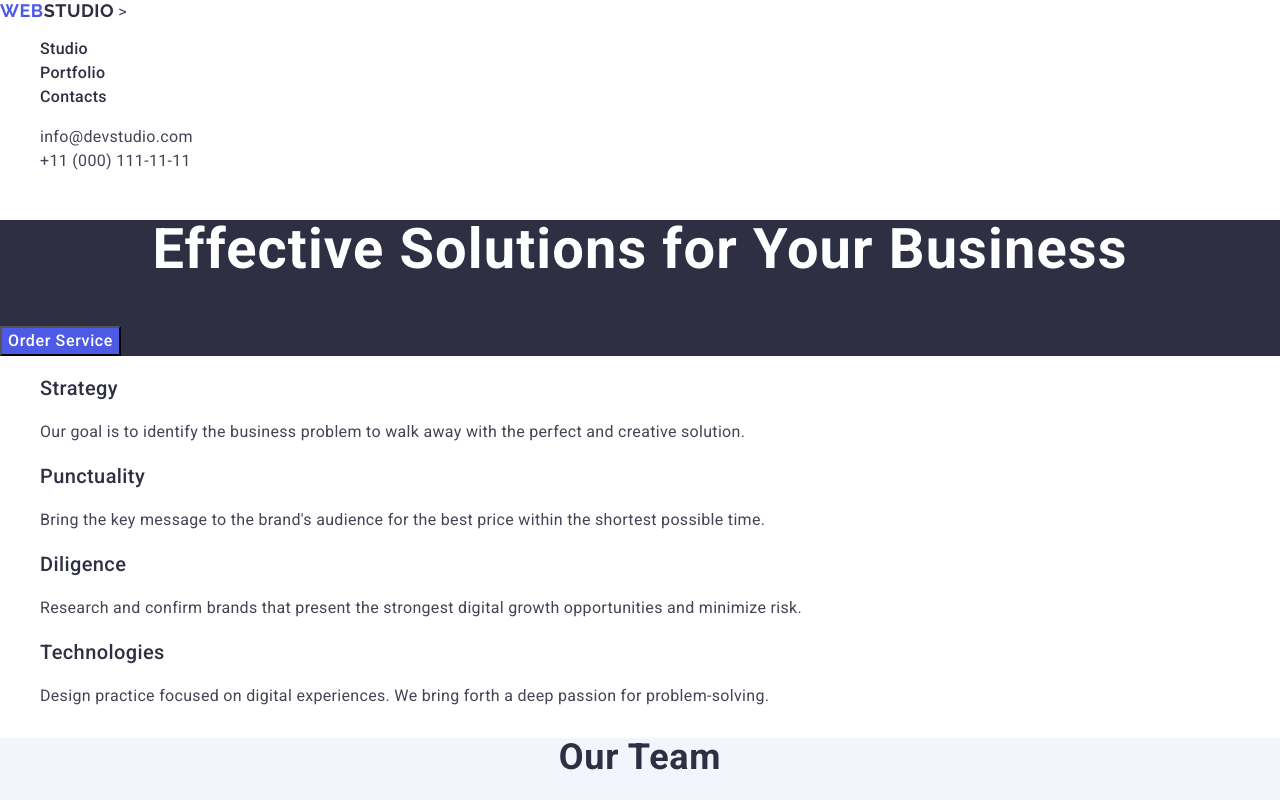
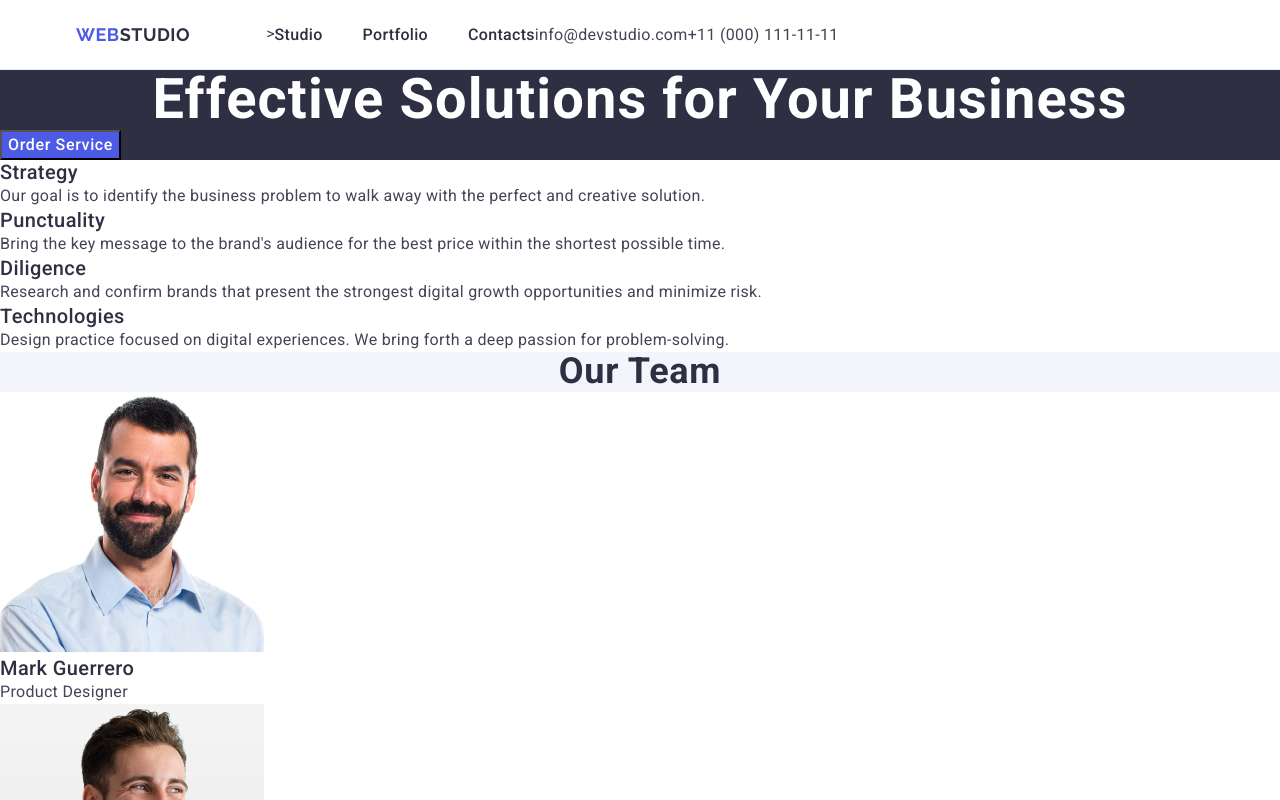
Before and after one commit to mohyllllllllllllaaaaaaaaaaaaaaaaa/goit-markup-hw-03, a plain HTML site: page index.html in a window 1280 px wide. Shown: the top 800 px of the page. Drawn offline with nearby package versions, Linux system fonts and the light colour scheme.

Commit message:
homework

```diff
--- a/css/styles.css
+++ b/css/styles.css
@@ -4,8 +4,47 @@ font-family: "Roboto", sans-serif; */
 color: #434455;
 background-color: #fff;
 }
-ul,ol {list-style-type: none ;}
+/*reset*/
+ul,ol {list-style-type: none;
+margin: 0;
+padding: 0;
+}
+h1,h2,h3,h4,h5,h6,p {
+    margin: 0;
+}
 a{text-decoration: none;}
+/*common*/
+.container {
+    max-width: 1158px;
+    padding: 0 15px;
+    margin: 0 auto;
+}
+/*header*/
+
+.header-page {
+    border-bottom: 1px solid #e7e9fc;
+}
+.header-container {
+    display: flex;
+    align-items: center;
+}
+.header-nav {
+    display: flex;
+    align-items: center;
+}
+.nav-list {
+    display: flex;
+    align-items: center;
+    gap: 40px;
+}
+.contacts-list {
+    display: flex;
+    align-items: center;
+}
+.logo-header {
+    padding: 24px 0;
+    margin-right: 76px;
+}
 .logo {font-weight: 700;
 font-size: 18px;
 line-height: 1.17;
@@ -33,6 +72,7 @@ color: #434455;}
 .contacts-link:hover,
 .contacts-link:focus {color: #404bbf
 }
+/*efective*/
 .effective {background-color:  #2e2f42;}
  .effective-text{font-weight: 700;
 font-size: 56px;
--- a/index.html
+++ b/index.html
@@ -21,6 +21,7 @@
   </head>
   <body>
     <header class="header-page">
+      <div class="container header-container">
         <nav class="header-nav">
           <a class="logo logo-header" href="./index.html"
             >Web<span class="logo-part">Studio</span></a
@@ -28,7 +29,7 @@
           >
           <ul class="nav-list">
             <li class="nav-item">
-            <a class="nav-link" href="./index.html">Studio</a>
+              <a class="nav-link" href="./index.html"> Studio</a>
             </li>
             <li class="nav-item">
               <a class="nav-link" href="">Portfolio</a>
@@ -52,6 +53,7 @@
             </li>
           </ul>
         </address>
+      </div>
     </header>
     <main>
       <section class="effective">
```
Lines whose indentation alone changed are shown as unchanged.
